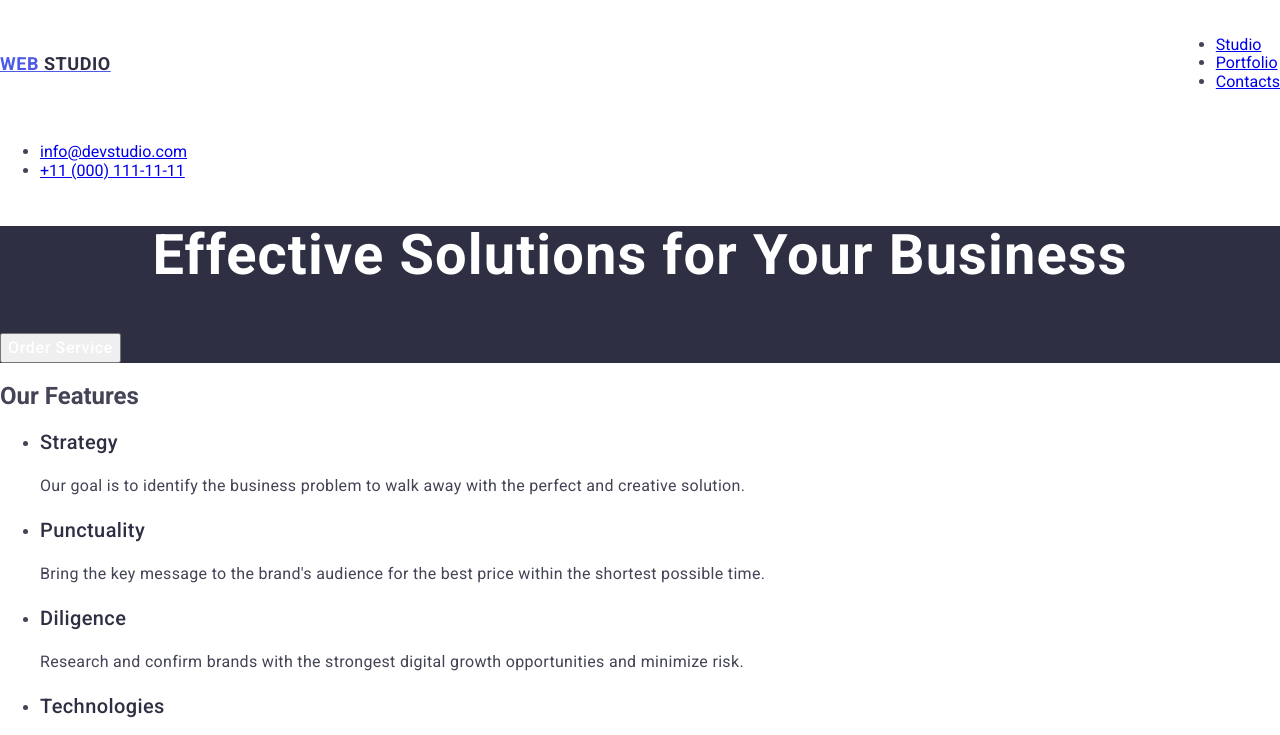
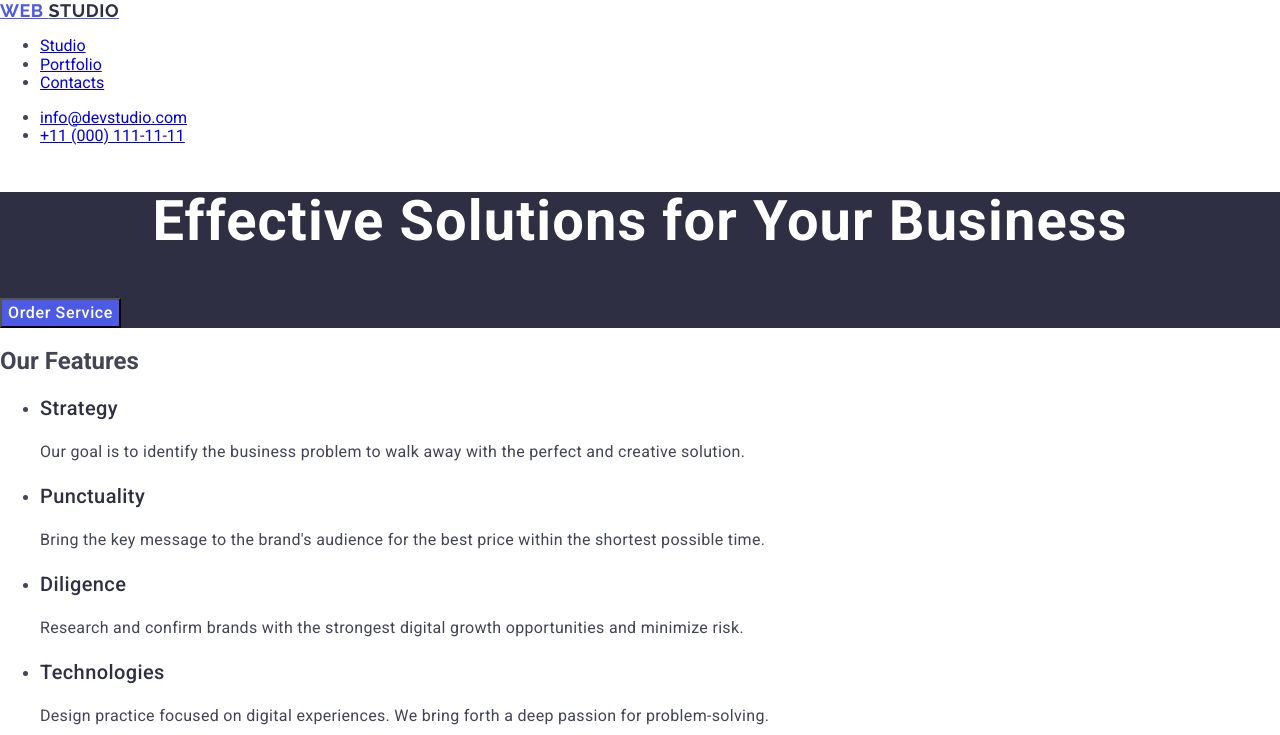
Before and after one commit to ekimdilan/goit-markup-hw-02, a plain HTML site: page index.html in a window 1280 px wide. Shown: the top 735 px of the page. Drawn offline with nearby package versions, Linux system fonts and the light colour scheme.

Commit message:
deneme11

```diff
--- a/css/styles.css
+++ b/css/styles.css
@@ -4,15 +4,8 @@ body {
   background-color: #ffffff;
 }
 /* Header genel stiller */
-.nav {
-  display: flex;
-  justify-content: space-between;
-  align-items: center;
-  padding: 20px 0;
-}
-
 .logo {
-  Font family:'Raleway', sans-serif;
+  Font-family:'Raleway', sans-serif;
   font-size: 18px;
   font-weight: 700;
   font-size: 18px;
@@ -70,13 +63,13 @@ body {
 }
 
 .hero-button {
-  background-color: #4D5AE5
+  color: #ffffff;
+  background-color: #4D5AE5;
   font-family: 'Roboto', sans-serif;
   font-weight: 500;
   font-size: 16px;
   line-height: 1.5;
   letter-spacing: 0.04em;
-  color: #ffffff;
   cursor: pointer;
 }
 
--- a/index.html
+++ b/index.html
@@ -24,7 +24,7 @@
   </head>
   <body>
     <header>
-      <nav class="nav">
+      <nav>
         <a href="./index.html" class="logo">
           Web
           <span class="logo-span">Studio</span>
```
Also changed, not shown: images/online.jpg (renamed from images/on.jpg).
